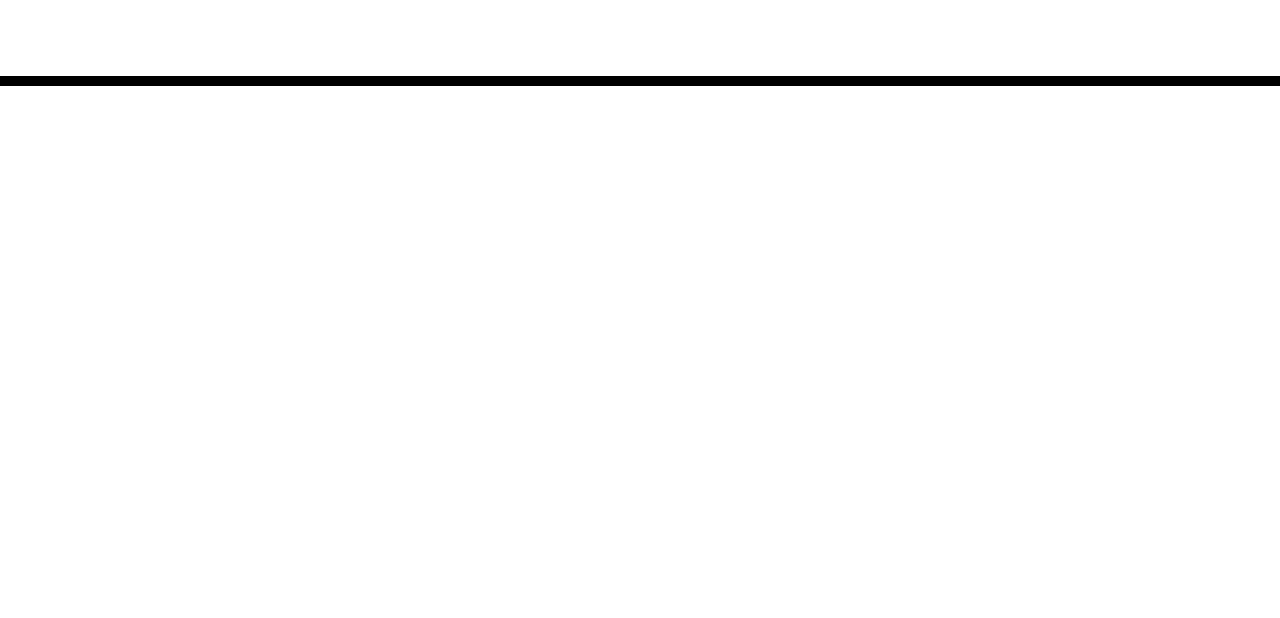
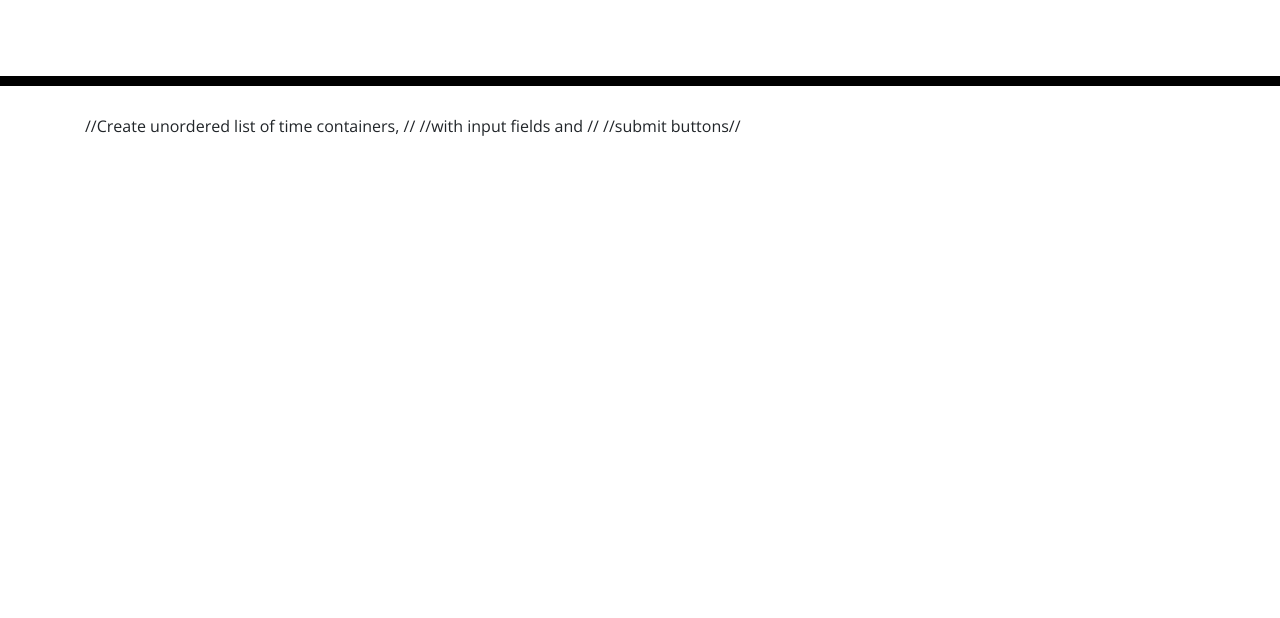
Before and after one commit to stephanie-ice/Day-Planner, a plain HTML site: page Files/index.html in a window 1280 px wide. Shown: the part 182-800 px from the top of the page. Drawn offline with nearby package versions, Linux system fonts and the light colour scheme.

Commit message:
added pseudocode

```diff
--- a/Files/index.html
+++ b/Files/index.html
@@ -18,7 +18,12 @@
       href="https://fonts.googleapis.com/css?family=Open+Sans&display=swap"
       rel="stylesheet"
     />
-    <link rel="stylesheet" href="style.css" />
+    <link rel="stylesheet" href="style.css"
+    />
+    <script type="text/JavaScript" src="./logic.js">
+      </script>
+    <script scr="https://ajax.googleapis.com/ajax/libs/jquery/3.4.1/jquery.min.js">
+    </script>
     <title>Work Day Scheduler</title>
   </head>
 
@@ -30,6 +35,12 @@
     </header>
     <div class="container">
       <!-- Timeblocks go here -->
+      //Create unordered list of time containers, //
+      //with input fields and //
+      //submit buttons//
+
+
+
     </div>
 
     <script src="https://code.jquery.com/jquery-3.4.1.min.js"></script>
```
Also changed, not shown: Files/logic.js (+16 -0 lines).
